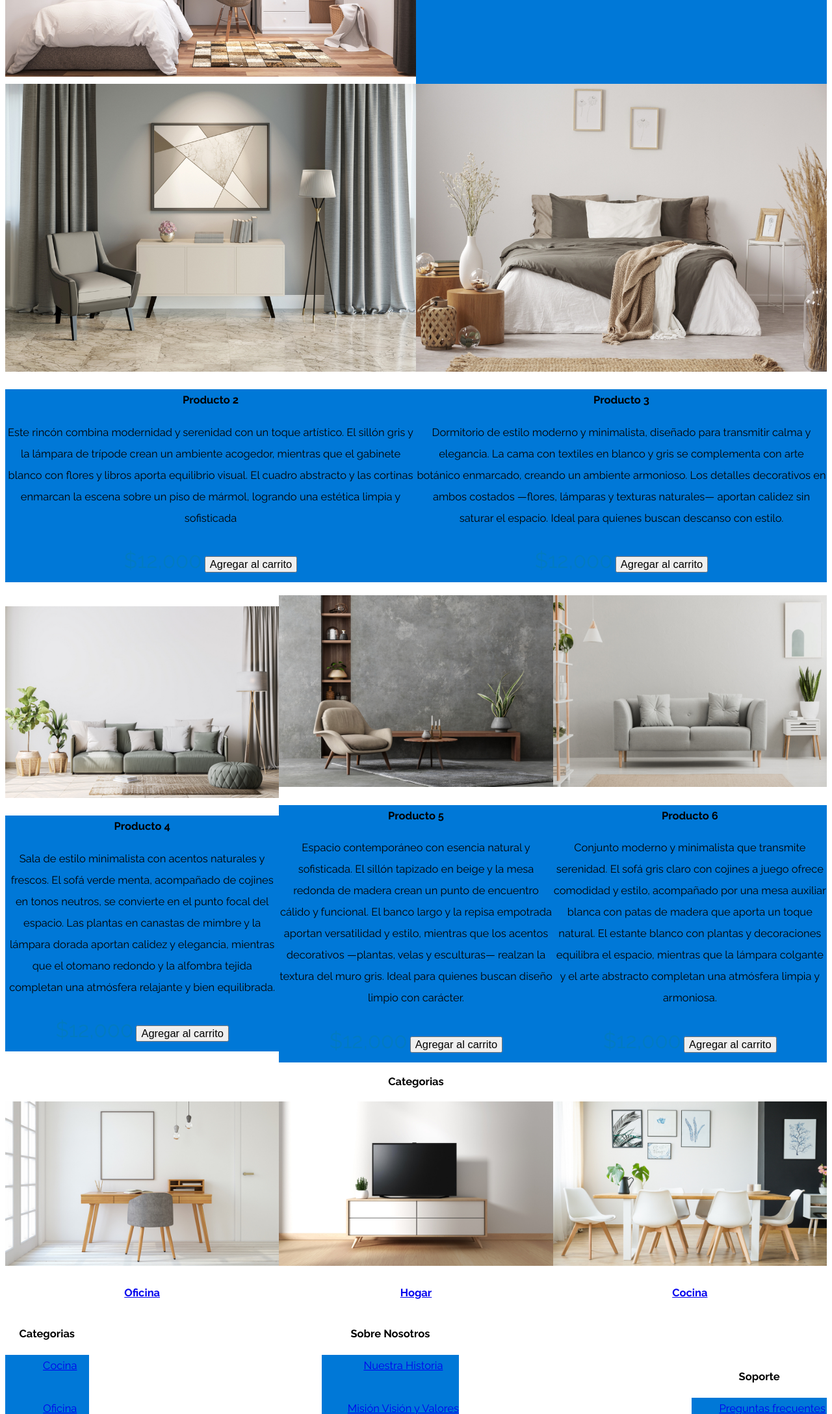
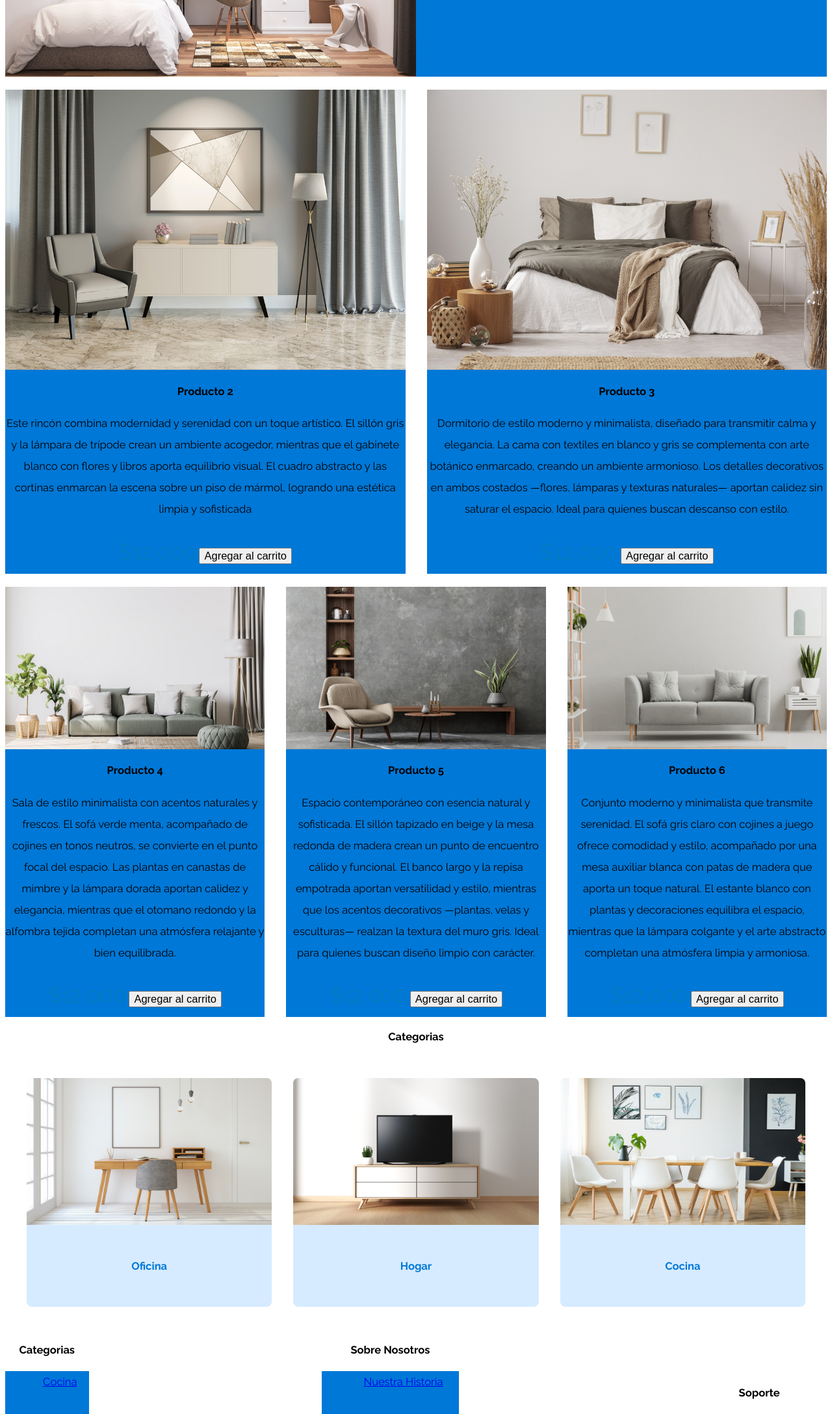
Before and after one commit to milyAnette07/PrimerProyecto, a plain HTML site: page index.html in a window 1280 px wide. Shown: the part 1260-3436 px from the top of the page at 65% size. Drawn offline with Linux system fonts and the light colour scheme; a web font is replaced by a local one.

Commit message:
subir avances

```diff
--- a/css/app.css
+++ b/css/app.css
@@ -4,7 +4,8 @@
     text-align: center;
 }
 
-h1 ,span {
+h1,
+span {
     font-size: 2rem;
 }
 
@@ -29,9 +30,11 @@ h1 h2 h3 span {
 h2 h3 {
     font-size: 4rem;
 }
-p{
+
+p {
     justify-content: center;
 }
+
 .color-Producto {
     background: #0078D7;
     background-size: cover;
@@ -46,11 +49,12 @@ nav ul {
     margin: 0px;
 
 }
-.menu li a{
-   margin: 4px;
-   padding: 4px;
-   text-decoration: none;
-   color: white;
+
+.menu li a {
+    margin: 4px;
+    padding: 4px;
+    text-decoration: none;
+    color: white;
 }
 
 .hero {
@@ -87,12 +91,14 @@ section h2 {
     display: grid;
     grid-template-columns: 1fr 1fr;
     align-items: stretch;
+    margin-bottom: 20px;
 }
 
 .imagenP1 img {
     grid-column-start: 1;
     width: 100%;
     height: auto;
+    display: block;
 }
 
 #descP1 {
@@ -102,33 +108,98 @@ section h2 {
     height: 100%;
     flex-direction: column;
     justify-content: center;
-    margin-bottom: 8px;
+    margin-bottom: 1 rem;
 }
 
 .Renglon6 {
     display: grid;
-    grid-template-columns: 50% 50%;
-    /* gap: 1rem; */
+    grid-template-columns: 1fr 1fr;
+    gap: 5 rem;
     margin-bottom: 20px;
 }
 
-.Renglon6 img {
-    gap: 2rem;
-    /* border-radius: 4px; */
+.producto2,
+.producto3 {
+    display: flex;
+    flex-direction: column;
+    align-items: stretch;
 }
 
-.producto3 article {
-    /* gap: 2rem; */
-    /* border-radius: 4px; */
-    margin-bottom: 20px;
+.producto2 img,
+.producto3 img {
+    width: 100%;
+    height: 100%;
+    display: block;
+}
+
+.producto2 {
+    margin-right: 1rem;
+}
+
+.producto3 {
+    margin-left: 1rem;
 }
 
 .Renglon7 {
     display: grid;
     grid-template-columns: 1fr 1fr 1fr;
+    grid-auto-rows: 1fr;
+    gap: 2rem;
+    align-items: stretch;
+}
+
+.producto4,
+.producto5,
+.producto6 {
+    display: flex;
+    flex-direction: column;
+}
+
+.producto4 img,
+.producto5 img,
+.producto6 img {
+    width: 100%;
+    height: 250px;
+    object-fit: cover;
 }
 
 .Categorias {
     display: grid;
     grid-template-columns: 1fr 1fr 1fr;
+    gap: 2rem;
+    padding: 2rem;
+    text-align: center;
 }
+
+.Categorias article {
+    background-color: #D6EBFF;
+    border-radius: 8px;
+
+}
+
+.Categorias article:hover {
+    transform: scale(1.02);
+}
+
+.Categorias img {
+    width: 100%;
+    height: auto;
+    display: block;
+    border-top-left-radius: 8px;
+    border-top-right-radius: 8px;
+}
+
+.Categorias article a {
+    margin: 4px;
+    padding: 4px;
+    text-decoration: none;
+    color: #0078D7;
+}
+
+.container-xl {
+    width: 100%;
+    padding-right: var(--bs-gutter-x, .75rem);
+    padding-left: var(--bs-gutter-x, .75rem);
+    margin-right: auto;
+    margin-left: auto
+}
--- a/index.html
+++ b/index.html
@@ -12,10 +12,11 @@
     <link
         href="https://fonts.googleapis.com/css2?family=Playfair:ital,opsz,wght@0,5..1200,300..900;1,5..1200,300..900&family=Raleway:ital,wght@0,100..900;1,100..900&display=swap"
         rel="stylesheet">
+    <!--Css Bootstrap:-->
+    <!-- <link rel="stylesheet" href="css/bootstrap.min.css"> -->
     <!--Css App:-->
     <link rel="stylesheet" href="./css/app.css">
-    <!--Css Bootstrap:-->
-    <!-- <link rel="stylesheet" href="css/bootstrap.min.css"> -->
+
 </head>
 
 <body>
@@ -32,7 +33,7 @@
         </ul>
     </nav>
     <section class="hero">
-            <img src="./images/principal.jpg">
+        <img src="./images/principal.jpg">
     </section>
     <main>
         <h2>Nuestros Productos</h2>
@@ -53,7 +54,7 @@
             </article>
         </section>
         <section class="Renglon6">
-            <article>
+            <article class="producto2">
                 <img src="./images/producto2.jpg">
                 <div class="color-Producto">
                     <h3>
@@ -85,7 +86,7 @@
             </article>
         </section>
         <section class="Renglon7">
-            <article>
+            <article class="producto4">
                 <img src="./images/producto4.jpg">
                 <div class="color-Producto">
                     <h3>
@@ -99,7 +100,7 @@
                     <button>Agregar al carrito</button>
                 </div>
             </article>
-            <article>
+            <article class="producto5">
                 <img src="./images/producto5.jpg">
                 <div class="color-Producto">
                     <h3>
@@ -114,7 +115,7 @@
                     <button>Agregar al carrito</button>
                 </div>
             </article>
-            <article>
+            <article class="producto6">
                 <img src="./images/producto6.jpg">
                 <div class="color-Producto">
                     <h3>
@@ -201,8 +202,9 @@
             <h2>Todos los derechos reservados. Tienda de Muebles</h2>
         </section>
     </footer>
-      <!--Javascript: Js-->
-      <script src="./js/bootstrap.bundle.min.js"></script>
-      <script src="./js/app.js"></script>
+    <!--Javascript: Js-->
+    <script src="./js/bootstrap.bundle.min.js"></script>
+    <script src="./js/app.js"></script>
 </body>
+
 </html>
```
Also changed, not shown: css/bootstrap.min.css.
